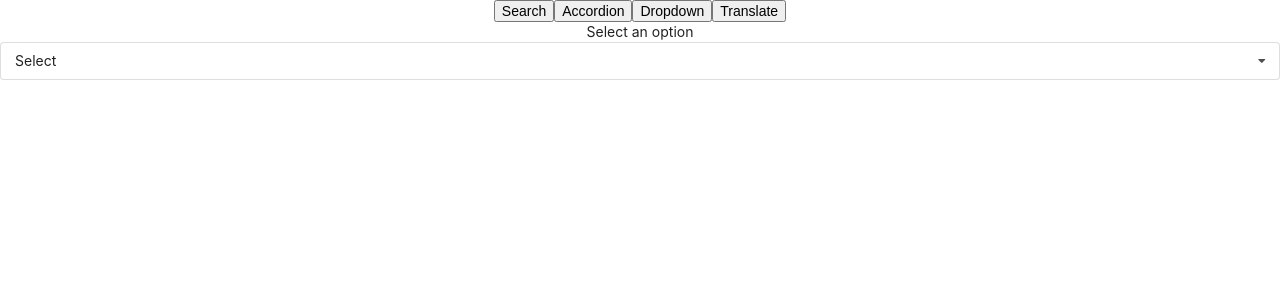
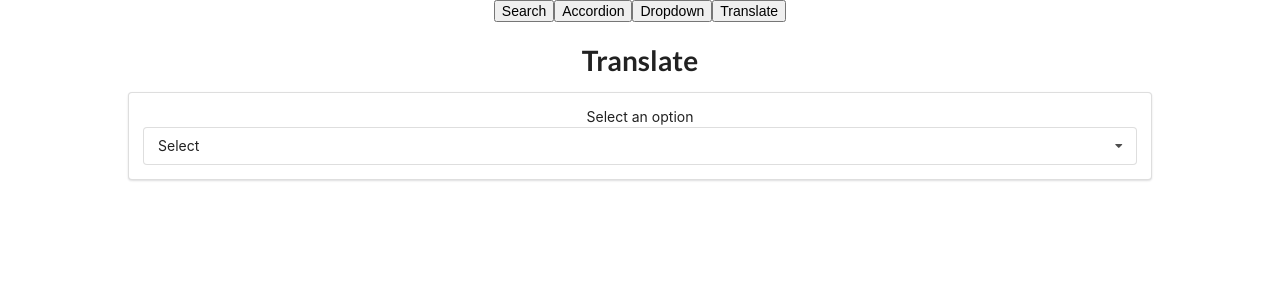
Before and after one commit to yunusparvezkhan/widget-app, a React (Create React App) app: page / in a window 1280 px wide. Shown: the top 300 px of the page. Built offline with nearby package versions, Linux system fonts and the light colour scheme.

Commit message:
Implemented the Dropdown component on Translate page efficiently

```diff
--- a/src/App.js
+++ b/src/App.js
@@ -5,6 +5,7 @@ import Search from "./components/Search";
 import Dropdown from "./components/Dropdown";
 import dropdownoptions from './data/Dropdown-data.js'
 import Translate from "./components/Translate";
+import './styles/StyleLib.css'
 
 const App = () => {
   const [activepage, setActivepage] = useState('translate');
@@ -20,20 +21,20 @@ const App = () => {
         <button onClick={() => { setActivepage('dropdown') }} >Dropdown</button>
         <button onClick={() => { setActivepage('translate') }} >Translate</button>
         <div>
-          {activepage === 'search' ? <Search /> : ''}
+          {activepage === 'search' ? <div className='eighty page-body' > <Search /></div> : ''}
 
-          {activepage === 'accordion' ? <Accordion items={items} /> : ''}
+          {activepage === 'accordion' ? <div className='eighty page-body'><Accordion items={items} /></div> : ''}
 
           {activepage === 'dropdown' ?
-            <div>
-              <div className='ui segment' style={{ maxWidth: '80%' }} >
-                <h1>Dropdown</h1>
+            <div className="eighty page-body">
+              <h1>Dropdown</h1>
+              <div className='ui segment' >
                 <Dropdown options={dropdownoptions} selectedop={selectedop} onSelectedopChange={setSelectedop} onColorboxtopChange={setColorboxtop} />
               </div>
               <div className='color-box' style={{ backgroundColor: selectedop.value, top: colorboxtop }}></div>
             </div> : ''}
 
-          {activepage === 'translate' ? <Translate /> : ''}
+          {activepage === 'translate' ? <div className='eighty page-body'><Translate /></div> : ''}
         </div>
       </center>
     </div>
--- a/src/components/Search.js
+++ b/src/components/Search.js
@@ -49,7 +49,7 @@ const Search = () => {
 
     return (
         <div>
-            <div className='ui segment' style={{ maxWidth: '80%' }}>
+            <div className='ui segment'>
                 <h1>Search</h1>
                 <div className='ui form'>
                     <div className='field'>
--- a/src/components/Translate.js
+++ b/src/components/Translate.js
@@ -18,10 +18,14 @@ const options = [
 
 const Translate = () => {
     const [selectedop, setSelectedop] = useState({ label: 'Select', value: '#202020' });
+    const [bugfixingstate, setBugfixingstate] = useState('0px'); // Ignore this state, this one is made to keep up with the nroms of the Dropdown component. Also ignore the prop where this state setter is passed.
 
     return (
         <div>
-            <Dropdown options={options} selectedop={selectedop} onSelectedopChange={setSelectedop} />
+            <h1 className='page-header'>Translate</h1>
+            <div className='ui segment'>
+                <Dropdown options={options} selectedop={selectedop} onSelectedopChange={setSelectedop} onColorboxtopChange={setBugfixingstate} />
+            </div>
         </div>
     )
 }
--- /dev/null
+++ b/src/styles/StyleLib.css
@@ -0,0 +1,12 @@
+.eighty {
+    width: 80%;
+}
+
+.page-header {
+    position: relative;
+}
+
+.page-body {
+    position: relative;
+    top: 20px;
+}
```
